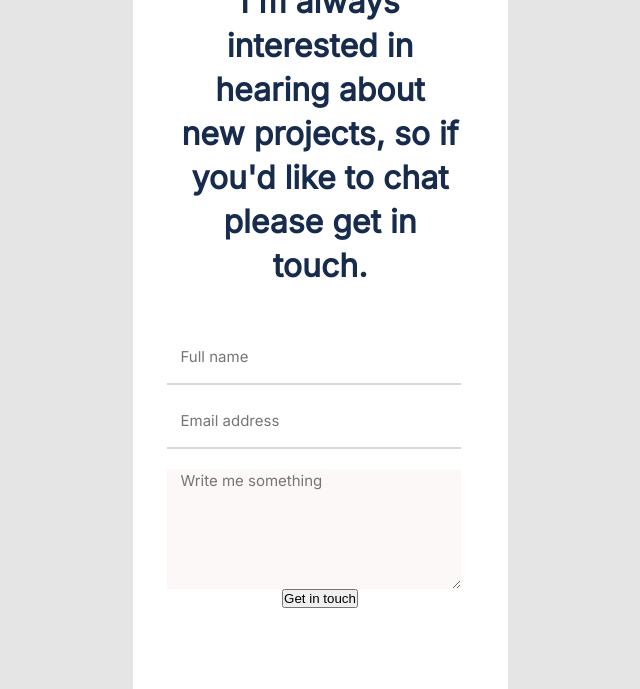
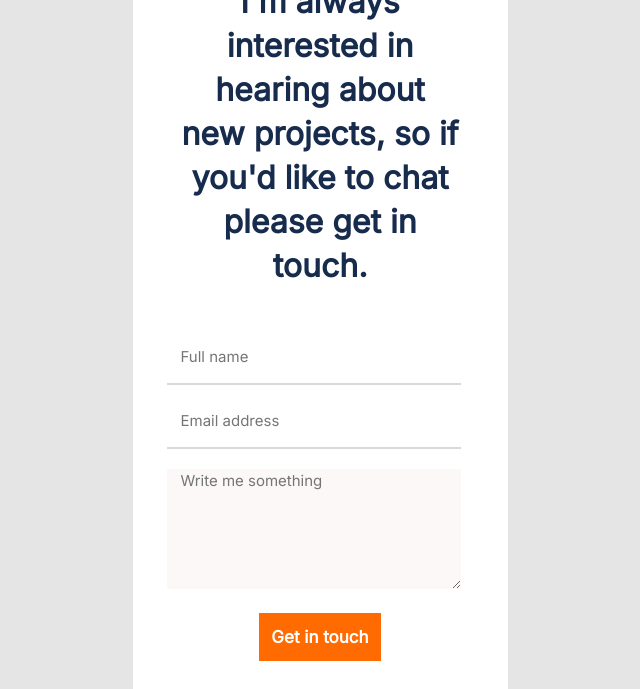
Before and after one commit to forLoop94/Personal-Portfolio_project, a website: page index.html in a window 1280 px wide. Shown: the part 5928-6617 px from the top of the page, without its empty margins (320-960 px from the left). Drawn offline with Linux system fonts and the light colour scheme.

Commit message:
Style form button

```diff
--- a/index.html
+++ b/index.html
@@ -198,7 +198,7 @@
           work and experience! If you like what you see and have a project you need coded, don’t hesitate to contact me.
         </p>
       </div>
-      <div><button class="abount-me-btn">Get my resume</button></div>
+      <div><button class="about-me-btn">Get my resume</button></div>
       <img class="right-side-image-b" src="images/illustration-about-me-mobile.png" alt="right-design about-me section">
       <img class="hor-line" src="images/Devider.png" alt="horizental line">
       <div class="list-container">
@@ -248,7 +248,7 @@
           <input type="email" class="text-field" placeholder="Email address" name="Email address" required>
           <textarea name="Bio" id="bio" class="text-field" cols="30" rows="5" placeholder="Write me something"></textarea required>
           <div class="form-btn">
-              <button type="submit" class="about-me-btn btn-form">Get in touch</button>
+              <button type="submit" class="about-me-btn">Get in touch</button>
           </div>
         </form>
       </div>
--- a/styles.css
+++ b/styles.css
@@ -212,7 +212,7 @@ h2 {
 }
 
 .btn-type-a,
-.abount-me-btn {
+.about-me-btn {
   font-family: 'Inter', sans-serif;
   font-style: normal;
   font-weight: 700;
@@ -230,12 +230,12 @@ h2 {
   outline: none;
 }
 
-.abount-me-btn {
+.about-me-btn {
   margin-top: 24px;
 }
 
 .btn-type-a:hover,
-.abount-me-btn:hover {
+.about-me-btn:hover {
   background: #cd7232;
 }
 
```
